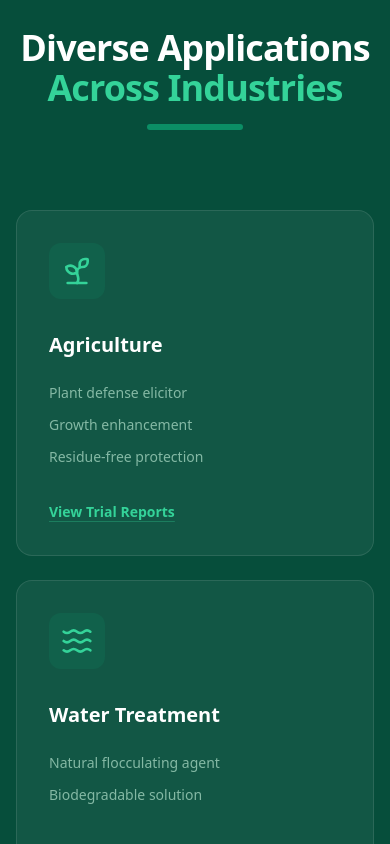
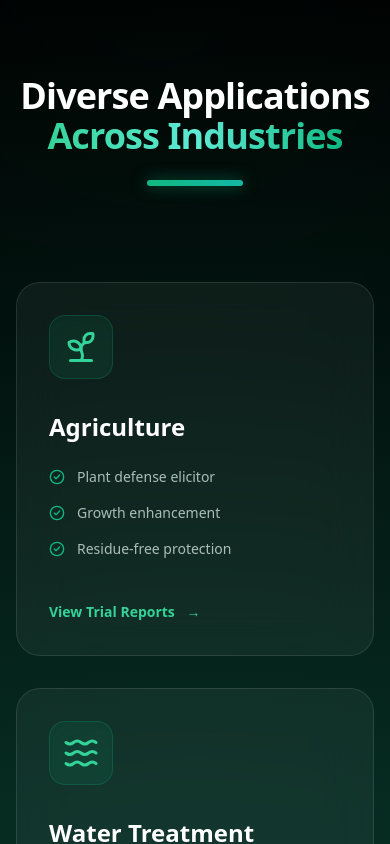
Before and after one commit to RaushanGWL/process-biotech-llp, a React (Vite) app: page / in a window 390 px wide. Shown: the part 8620-9464 px from the top of the page. Built offline with nearby package versions, Linux system fonts and the light colour scheme.

Commit message:
diverse-application display option changed

```diff
--- a/src/components/home/diverse-applications.tsx
+++ b/src/components/home/diverse-applications.tsx
@@ -1,102 +1,187 @@
 import React from 'react';
 import { motion } from 'framer-motion';
-import { Sprout, Waves, Apple, Pill, Fish, SprayCan, Shirt, Recycle } from 'lucide-react';
+import { Sprout, Waves, Apple, Pill, Fish, SprayCan, Shirt, Recycle, CheckCircle2 } from 'lucide-react';
+
+const applications = [
+  {
+    title: "Agriculture",
+    icon: Sprout,
+    points: ["Plant defense elicitor", "Growth enhancement", "Residue-free protection"],
+    link: "View Trial Reports",
+    color: "from-emerald-400 to-green-500"
+  },
+  {
+    title: "Water Treatment",
+    icon: Waves,
+    points: ["Natural flocculating agent", "Biodegradable solution"],
+    color: "from-blue-400 to-emerald-500"
+  },
+  {
+    title: "Food Coatings",
+    icon: Apple,
+    points: ["Shelf-life enhancement", "Fresh produce protection"],
+    color: "from-red-400 to-emerald-500"
+  },
+  {
+    title: "Pharmaceuticals",
+    icon: Pill,
+    points: ["API applications", "Hemostatic agent"],
+    color: "from-purple-400 to-emerald-500"
+  },
+  {
+    title: "Aquaculture",
+    icon: Fish,
+    points: ["Disease control", "Growth support"],
+    color: "from-cyan-400 to-emerald-500"
+  },
+  {
+    title: "Cosmetics",
+    icon: SprayCan,
+    points: ["Moisturizing properties", "Film-forming agent"],
+    color: "from-pink-400 to-emerald-500"
+  },
+  {
+    title: "Textiles",
+    icon: Shirt,
+    points: ["Functional biopolymer", "Sustainable treatment"],
+    color: "from-yellow-400 to-emerald-500"
+  },
+  {
+    title: "Bioplastics",
+    icon: Recycle,
+    points: ["Biodegradable alternatives", "Sustainable films"],
+    color: "from-orange-400 to-emerald-500"
+  }
+];
+
+const containerVariants = {
+  hidden: { opacity: 0 },
+  visible: {
+    opacity: 1,
+    transition: {
+      staggerChildren: 0.1
+    }
+  }
+};
+
+const cardVariants = {
+  hidden: { opacity: 0, y: 20 },
+  visible: {
+    opacity: 1,
+    y: 0,
+    transition: {
+      duration: 0.5,
+      ease: "easeOut"
+    }
+  }
+};
 
 const DiverseApplications: React.FC = () => {
   return (
-    <section id="applications" className="py-12 bg-emerald-900 relative overflow-hidden">
-      <div className="max-w-7xl mx-auto px-4 sm:px-6 lg:px-8">
+    <section id="applications" className="py-24 bg-[radial-gradient(circle_at_center,_var(--tw-gradient-stops))] from-emerald-950 via-[#062c22] to-black relative overflow-hidden">
+      {/* Dynamic Background Elements */}
+      <div className="absolute inset-0 z-0">
+        <motion.div
+          animate={{
+            scale: [1, 1.2, 1],
+            opacity: [0.1, 0.2, 0.1],
+            x: [0, 50, 0],
+            y: [0, -30, 0]
+          }}
+          transition={{ duration: 15, repeat: Infinity, ease: "easeInOut" }}
+          className="absolute top-[-10%] right-[-5%] w-[600px] h-[600px] bg-emerald-500/10 rounded-full blur-[120px]"
+        />
+        <motion.div
+          animate={{
+            scale: [1.2, 1, 1.2],
+            opacity: [0.05, 0.15, 0.05],
+            x: [0, -40, 0],
+            y: [0, 20, 0]
+          }}
+          transition={{ duration: 12, repeat: Infinity, ease: "easeInOut" }}
+          className="absolute bottom-[-10%] left-[-5%] w-[500px] h-[500px] bg-emerald-700/10 rounded-full blur-[100px]"
+        />
+      </div>
+
+      <div className="max-w-7xl mx-auto px-4 sm:px-6 lg:px-8 relative z-10">
         <motion.div
           initial={{ opacity: 0, y: 20 }}
           whileInView={{ opacity: 1, y: 0 }}
           viewport={{ once: true }}
-          className="text-center mb-20"
+          className="text-center mb-24"
         >
-          <h2 className="text-4xl md:text-5xl font-extrabold text-white tracking-tight">
-            Diverse Applications <span className="text-emerald-400">Across Industries</span>
+          <h2 className="text-4xl md:text-6xl font-extrabold text-white tracking-tight mb-6">
+            Diverse Applications <br />
+            <span className="bg-gradient-to-r from-emerald-400 via-teal-300 to-emerald-500 bg-clip-text text-transparent">
+              Across Industries
+            </span>
           </h2>
-          <div className="w-24 h-1.5 bg-emerald-500 mx-auto mt-4 rounded-full opacity-60" />
+          <div className="w-24 h-1.5 bg-gradient-to-r from-emerald-500 to-teal-500 mx-auto rounded-full shadow-[0_0_15px_rgba(16,185,129,0.5)]" />
         </motion.div>
 
-        <div className="grid grid-cols-1 sm:grid-cols-2 lg:grid-cols-4 gap-6">
-          {[
-            {
-              title: "Agriculture",
-              icon: Sprout,
-              points: ["Plant defense elicitor", "Growth enhancement", "Residue-free protection"],
-              link: "View Trial Reports"
-            },
-            {
-              title: "Water Treatment",
-              icon: Waves,
-              points: ["Natural flocculating agent", "Biodegradable solution"]
-            },
-            {
-              title: "Food Coatings",
-              icon: Apple,
-              points: ["Shelf-life enhancement", "Fresh produce protection"]
-            },
-            {
-              title: "Pharmaceuticals",
-              icon: Pill,
-              points: ["API applications", "Hemostatic agent"]
-            },
-            {
-              title: "Aquaculture",
-              icon: Fish,
-              points: ["Disease control", "Growth support"]
-            },
-            {
-              title: "Cosmetics",
-              icon: SprayCan,
-              points: ["Moisturizing properties", "Film-forming agent"]
-            },
-            {
-              title: "Textiles",
-              icon: Shirt,
-              points: ["Functional biopolymer", "Sustainable treatment"]
-            },
-            {
-              title: "Bioplastics",
-              icon: Recycle,
-              points: ["Biodegradable alternatives", "Sustainable films"]
-            }
-          ].map((app, idx) => (
+        <motion.div
+          variants={containerVariants}
+          initial="hidden"
+          whileInView="visible"
+          viewport={{ once: true }}
+          className="grid grid-cols-1 sm:grid-cols-2 lg:grid-cols-4 gap-8"
+        >
+          {applications.map((app, idx) => (
             <motion.div
               key={idx}
-              initial={{ opacity: 0, scale: 0.9 }}
-              whileInView={{ opacity: 1, scale: 1 }}
-              viewport={{ once: true }}
-              transition={{ duration: 0.5, delay: idx * 0.05 }}
-              whileHover={{ y: -5, backgroundColor: "rgba(255, 255, 255, 0.08)" }}
-              className="bg-white/5 border border-white/10 rounded-2xl p-8 transition-all group"
+              variants={cardVariants}
+              whileHover={{
+                y: -12,
+                transition: { type: "spring", stiffness: 400, damping: 25 }
+              }}
+              className="group relative bg-white/5 backdrop-blur-xl border border-white/10 rounded-3xl p-8 transition-all duration-300 hover:bg-white/[0.08] hover:border-emerald-500/30 hover:shadow-[0_20px_40px_-15px_rgba(0,0,0,0.5),0_0_20px_rgba(16,185,129,0.1)] overflow-hidden"
             >
-              <div className="w-14 h-14 bg-emerald-500/10 rounded-xl flex items-center justify-center mb-8 group-hover:bg-emerald-500/20 transition-colors">
-                <app.icon className="w-8 h-8 text-emerald-400" />
+              {/* Card Glow Effect */}
+              <div className="absolute -inset-0.5 bg-gradient-to-br from-emerald-500/20 to-transparent opacity-0 group-hover:opacity-100 transition-opacity duration-500 rounded-3xl z-0" />
+
+              <div className="relative z-10">
+                <div className="w-16 h-16 bg-emerald-500/10 rounded-2xl flex items-center justify-center mb-8 border border-emerald-500/20 group-hover:bg-emerald-500/20 group-hover:scale-110 transition-all duration-300 shadow-inner">
+                  <app.icon className="w-9 h-9 text-emerald-400 group-hover:text-emerald-300" />
                 </div>
-              <h3 className="text-xl font-bold text-white mb-6">
+
+                <h3 className="text-2xl font-bold text-white mb-6 group-hover:text-emerald-300 transition-colors">
                   {app.title}
                 </h3>
-              <ul className="space-y-3 mb-8">
+
+                <ul className="space-y-4 mb-10">
                   {app.points.map((point, pIdx) => (
-                  <li key={pIdx} className="text-emerald-100/60 text-sm font-medium flex items-center gap-2">
-                     {point}
-                  </li>
+                    <motion.li
+                      key={pIdx}
+                      initial={{ opacity: 0, x: -10 }}
+                      whileInView={{ opacity: 1, x: 0 }}
+                      transition={{ delay: 0.2 + (pIdx * 0.1) }}
+                      className="text-emerald-50/70 text-sm font-medium flex items-center gap-3"
+                    >
+                      <CheckCircle2 className="w-4 h-4 text-emerald-500 flex-shrink-0" />
+                      <span>{point}</span>
+                    </motion.li>
                   ))}
                 </ul>
-              {app.link && (
-                <a href="#" className="text-emerald-400 text-sm font-bold hover:text-emerald-300 transition-colors underline underline-offset-4 decoration-emerald-400/30">
+
+                {app.link ? (
+                  <motion.a
+                    href="#"
+                    whileHover={{ x: 5 }}
+                    className="inline-flex items-center gap-2 text-emerald-400 text-sm font-bold hover:text-emerald-300 transition-colors group/link"
+                  >
                     {app.link}
-                </a>
+                    <motion.span animate={{ x: [0, 4, 0] }} transition={{ repeat: Infinity, duration: 1.5 }}>
+                      →
+                    </motion.span>
+                  </motion.a>
+                ) : (
+                  <div className="h-5" /> // Spacer for alignment
                 )}
+              </div>
             </motion.div>
           ))}
+        </motion.div>
       </div>
-      </div>
-
-      {/* Decorative Background Accents */}
-      <div className="absolute top-0 right-0 w-[500px] h-[500px] bg-emerald-600/10 rounded-full blur-[120px] -z-10" />
-      <div className="absolute bottom-0 left-0 w-[500px] h-[500px] bg-emerald-900/20 rounded-full blur-[120px] -z-10" />
     </section>
   );
 };
```
Lines whose indentation alone changed are shown as unchanged.
